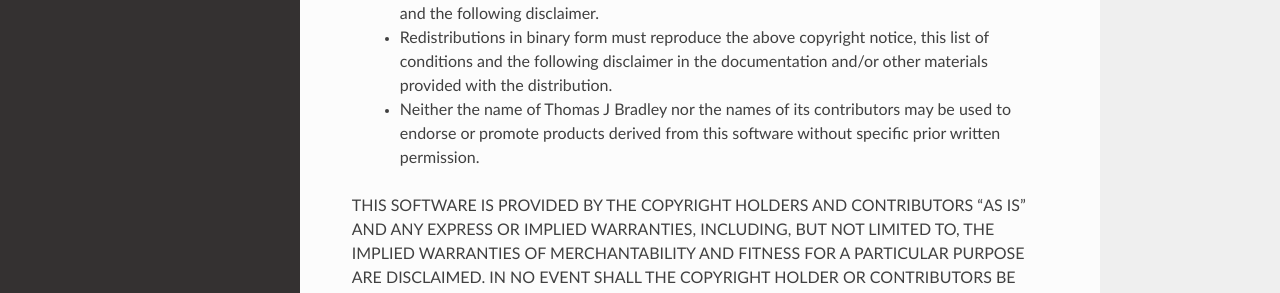
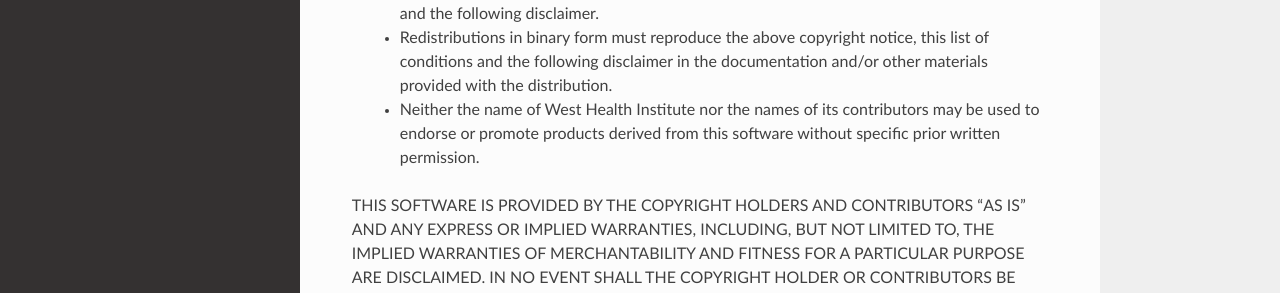
Before and after one commit to WestHealth/pyvis, a Sphinx documentation site: the page built from pyvis/source/license.rst, in a window 1280 px wide and 973 px high. Shown: the part 350-643 px from the top of the window. Built offline with Sphinx 7.4.7 and the Read the Docs theme 2.0.0, drawn with Linux system fonts in a browser that asks for light colours.

Commit message:
update license

```diff
--- a/pyvis/source/license.rst
+++ b/pyvis/source/license.rst
@@ -17,7 +17,7 @@
    this list of conditions and the following disclaimer in the documentation
    and/or other materials provided with the distribution.
 
- - Neither the name of Thomas J Bradley nor the names of its contributors may
+ - Neither the name of West Health Institute nor the names of its contributors may
    be used to endorse or promote products derived from this software without
    specific prior written permission.
 
```
